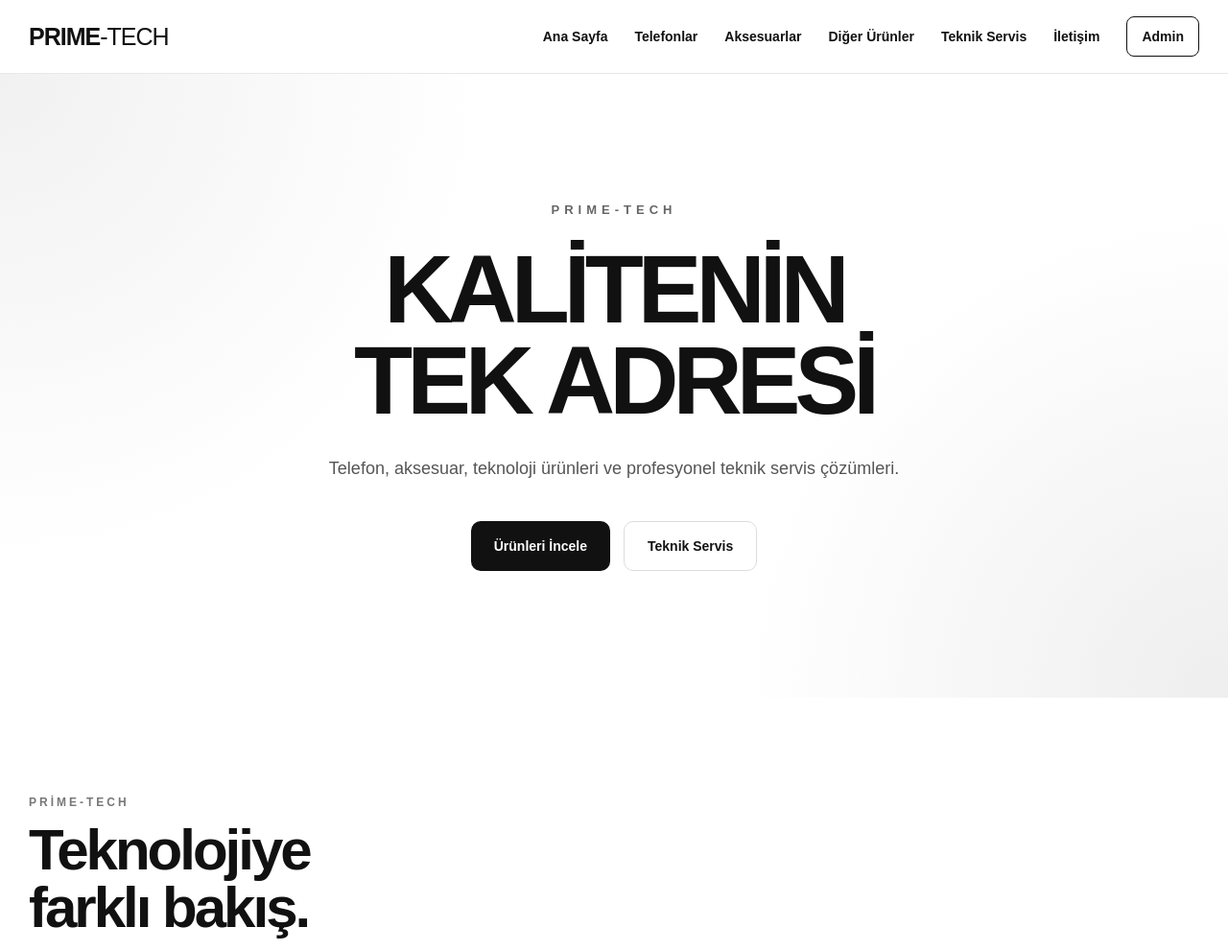
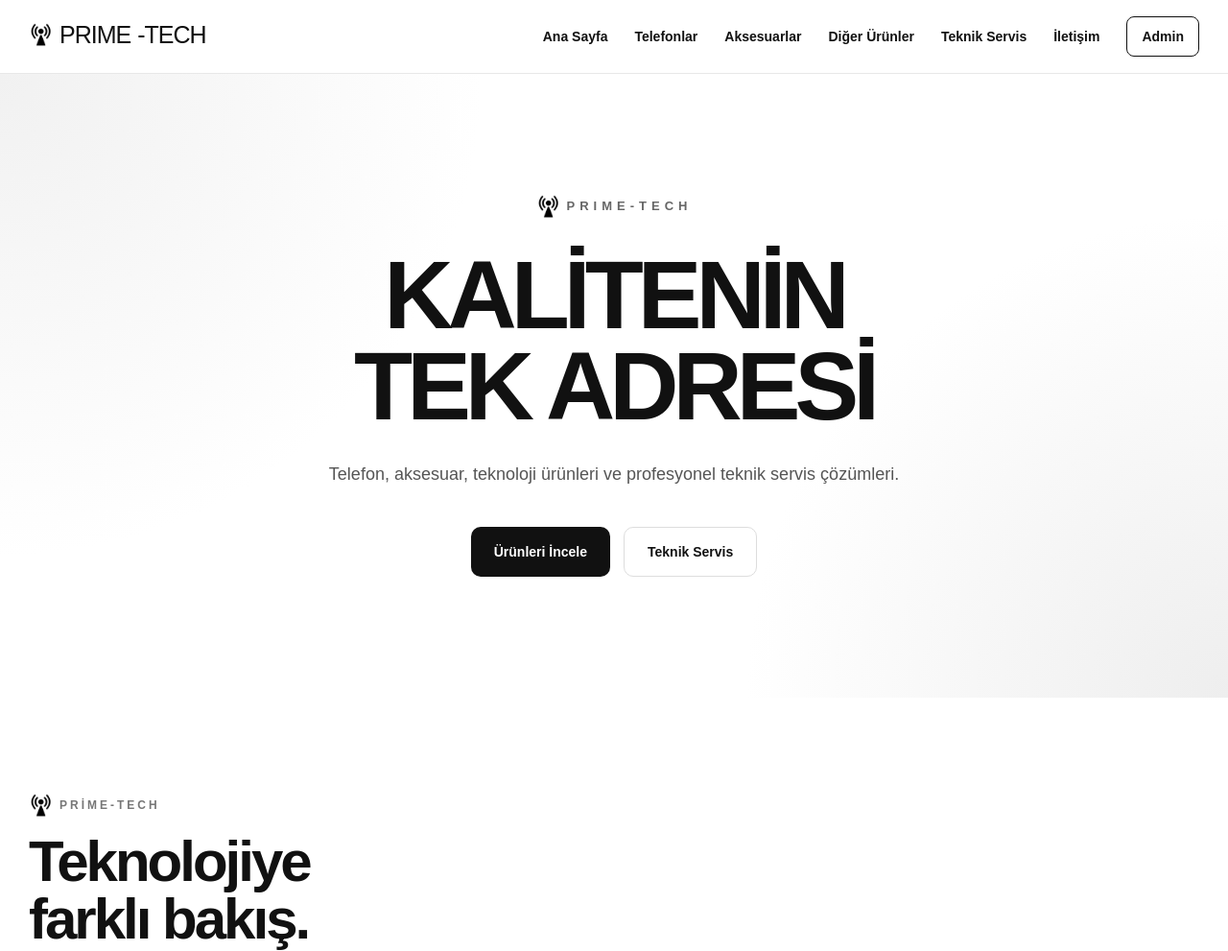
Before and after one commit to primetech06/Prime-tech, a website: page public/index.html in a window 1280 px wide. Shown: the top 991 px of the page at 96% size. Drawn offline with Linux system fonts and the light colour scheme; no server answers.

Commit message:
Prime Tech anten logolari eklendi

```diff
--- a/public/index.html
+++ b/public/index.html
@@ -74,6 +74,19 @@
 
         .logo span {
             font-weight: 400;
+        }
+
+        .brand-with-icon {
+            display: inline-flex;
+            align-items: center;
+            gap: 7px;
+        }
+
+        .brand-antenna {
+            width: 25px;
+            height: 25px;
+            object-fit: contain;
+            flex: 0 0 auto;
         }
 
         nav {
@@ -608,7 +621,7 @@
     <div class="header-inner">
 
         <a href="#anasayfa" class="logo">
-            PRIME<span>-TECH</span>
+            <span class="brand-with-icon"><img class="brand-antenna" src="/prime-tech-favicon.ico" alt="" aria-hidden="true">PRIME<span>-TECH</span></span>
         </a>
 
         <nav>
@@ -634,7 +647,7 @@
     <div class="hero-content">
 
         <div class="hero-small">
-            PRIME-TECH
+            <span class="brand-with-icon"><img class="brand-antenna" src="/prime-tech-favicon.ico" alt="" aria-hidden="true">PRIME-TECH</span>
         </div>
 
         <h1>
@@ -673,7 +686,7 @@
     <div class="section-title">
 
         <div class="section-label">
-            Prime-Tech
+            <span class="brand-with-icon"><img class="brand-antenna" src="/prime-tech-favicon.ico" alt="" aria-hidden="true">Prime-Tech</span>
         </div>
 
         <h2>
@@ -901,10 +914,10 @@
 
     <div class="footer-inner">
 
-        <strong>PRIME-TECH</strong>
+        <strong class="brand-with-icon"><img class="brand-antenna" src="/prime-tech-favicon.ico" alt="" aria-hidden="true">PRIME-TECH</strong>
 
         <p>
-            © 2026 Prime-Tech. Tüm hakları saklıdır.
+            © 2026 <span class="brand-with-icon"><img class="brand-antenna" src="/prime-tech-favicon.ico" alt="" aria-hidden="true">Prime-Tech</span>. Tüm hakları saklıdır.
         </p>
 
         <p>
```
Also changed, not shown: public/admin.html (+20 -2 lines), public/urun-detay.html (+14 -1 lines), public/urunler.html (+16 -3 lines).
